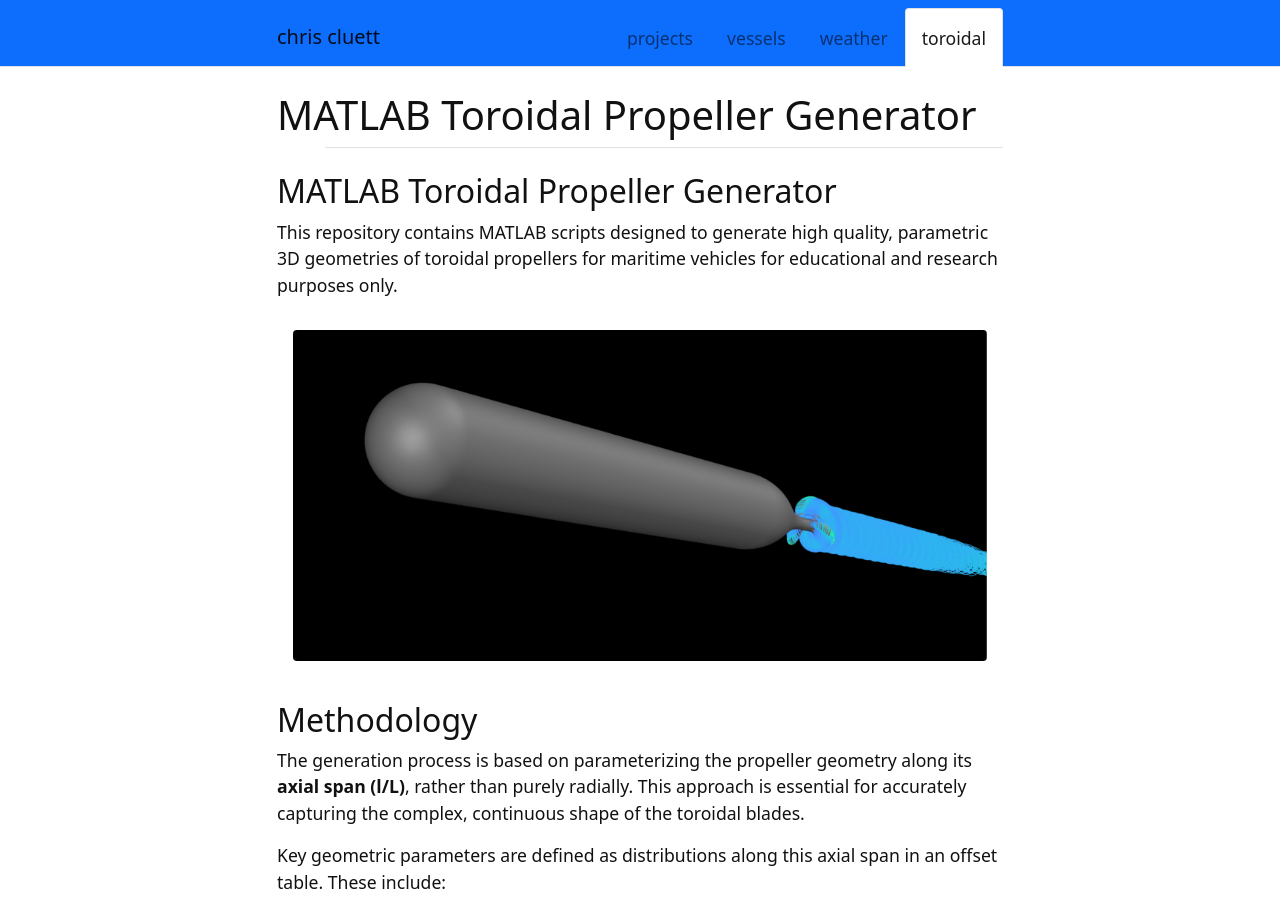
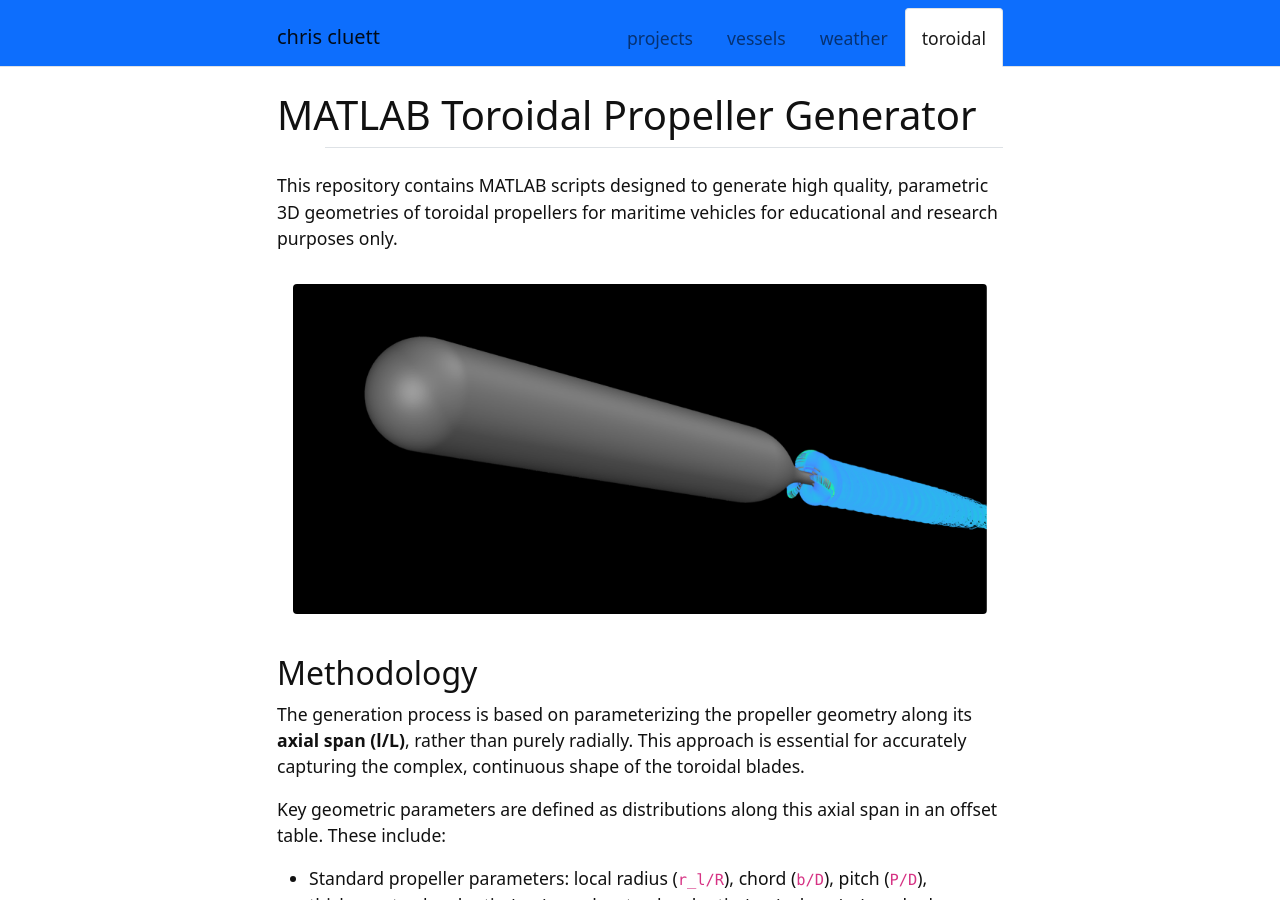
Before and after one commit to ccluett/website, a Jekyll site: the page built from content/toroidal.md, in a window 1280 px wide and 900 px high. Built offline with Jekyll 4.4.1, drawn with Linux system fonts in a browser that asks for light colours; nearby versions of some CDN libraries; our own code applies the rules of GitHub Pages for plain Markdown files; part of the change alters nothing that is shown.

Commit message:
Update toroidal.md

```diff
--- a/content/toroidal.md
+++ b/content/toroidal.md
@@ -1,9 +1,8 @@
 ---
 nav: toroidal
-title: false
+title: MATLAB Toroidal Propeller Generator
+
 ---
-
-## MATLAB Toroidal Propeller Generator
 
 This repository contains MATLAB scripts designed to generate high quality, parametric 3D geometries of toroidal propellers for maritime vehicles for educational and research purposes only.
 
```
